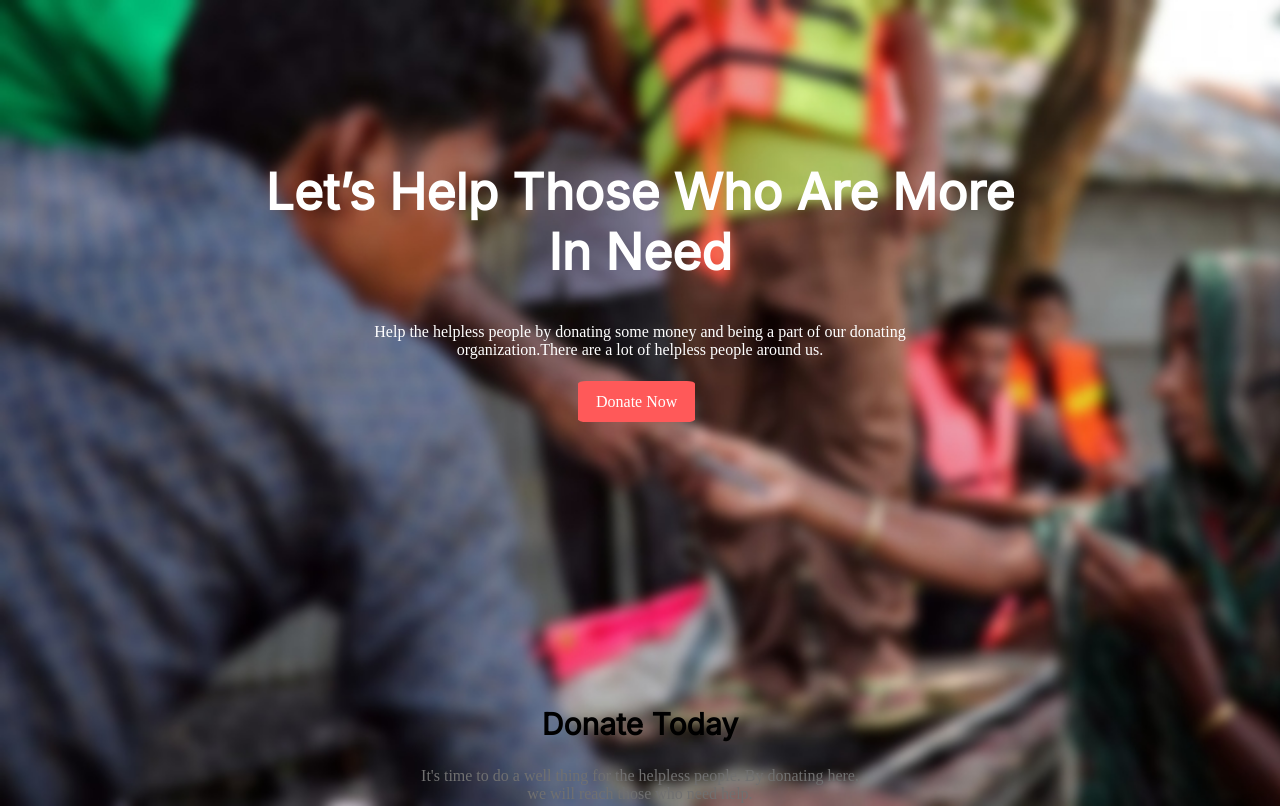
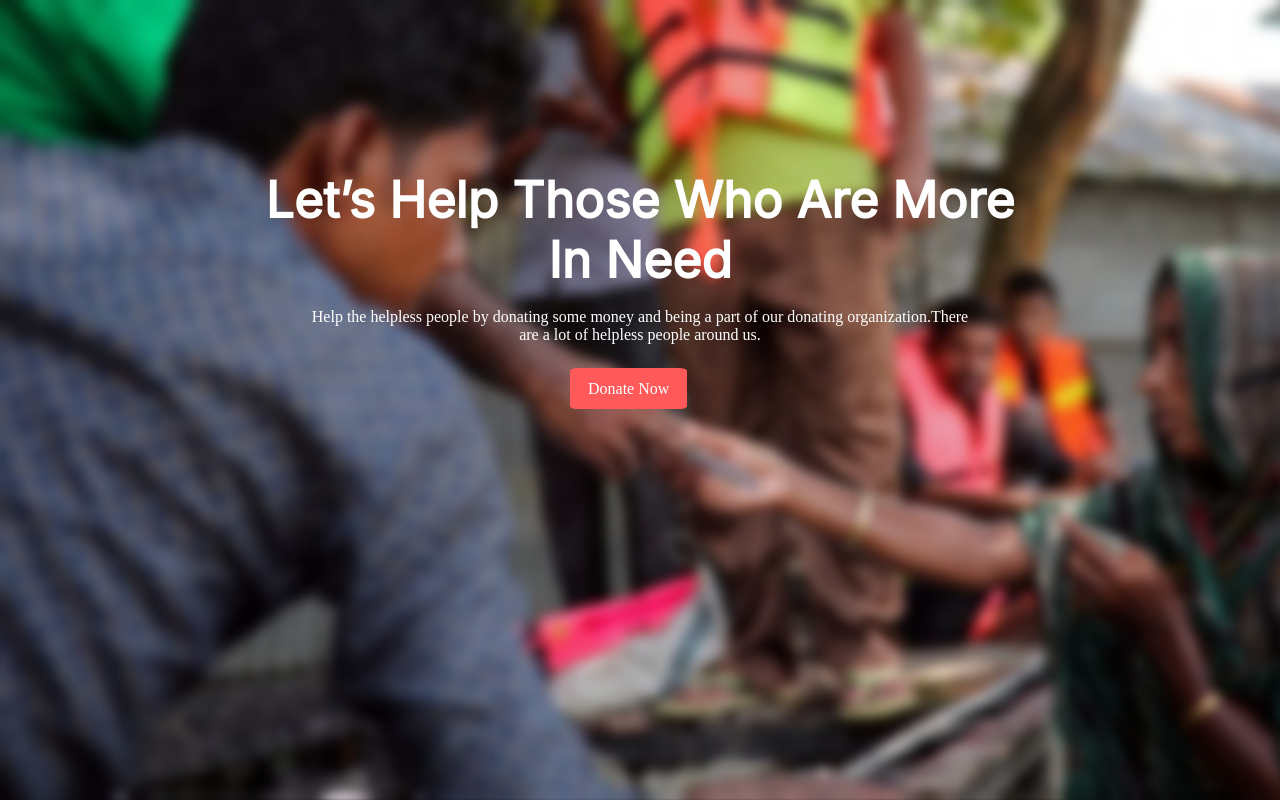
Before and after one commit to JsArafath/main-donate-today, a plain HTML site: page index.html in a window 1280 px wide. Shown: the top 806 px of the page. Drawn offline with Linux system fonts and the light colour scheme.

Commit message:
first update

```diff
--- a/index.html
+++ b/index.html
@@ -13,30 +13,30 @@
 </head>
 
 <body>
-    <section>
+    <section class="header-section">
+        <div class="top-banner">
             <h1 class="header-one-size">
                 Let’s Help Those Who Are More In Need
-        </h1>
+            </h1><br>
             <p class="paragraph-one-size">
-            Help the helpless people by donating some money and being a part of our donating organization.There are a
+                Help the helpless people by donating some money and being a part of our donating organization.There are
+                a
                 lot of
                 helpless people around us.
-        </p><br>
+            </p><br><br>
             <a class="button" target="_blank" href=""> Donate Now</a>
+        </div>
     </section>
 
     <br><br>
     <br><br>
     <br><br>
     <br><br>
-    <br><br>
-    <br><br>
-    <br><br><br>
 
     <section class="container">
         <h1 class="header-two-size">
             Donate Today
-        </h1>
+        </h1><br>
         <p class="paragraph-two-size">
             It's time to do a well thing for the helpless people. By donating here, we will reach those who need help.
         </p>
@@ -62,6 +62,7 @@
         <input class="text" type="text" placeholder="Other Amount (Taka)">
         <a class="button" target="_blank" href=""> Donate Now</a>
     </section>
+    <br><br>
     <br><br>
     <section class="donate-contain">
         <h1 class="header-two-size">
@@ -108,13 +109,13 @@
         <div>
             <h1 class="right-shape">
                 Flood Relief Program
-            </h1>
+            </h1><br>
             <p class="right-shape">
                 Around 13 lakh people were affected in Sylhet city, including five Upazilas.
                 Surma and the Kushiyara rivers started flowing above the danger level.
                 The heavy torrential rainfall in the north-eastern region and India's Meghalaya and Assam has left parts
                 of the district paralysed since May 12. The cyclonic storm Asani worsened the situation.
-            </p><br>
+            </p><br><br>
             <a id="shape-button" class="right-shape" href=""> Donate Now</a>
         </div>
         <div class="width-section">
--- a/style.css
+++ b/style.css
@@ -1,8 +1,17 @@
-body {
+* {
+    margin: 0;
+    padding: 0;
+}
+
+.header-section {
     background-image: url(cover-photo.jpg);
     background-size: cover;
-    height: 95vh;
+    height: 100vh;
     background-repeat: no-repeat;
+}
+
+.top-banner {
+    padding-top: 50px;
 }
 
 .header-one-size {
@@ -149,7 +158,7 @@ body {
 
 .description-part {
     display: flex;
-    margin-bottom: 70px;
+    margin-bottom: 60px;
     margin-left: 30px;
     margin-right: 30px;
 
```
Lines whose indentation alone changed are shown as unchanged.
